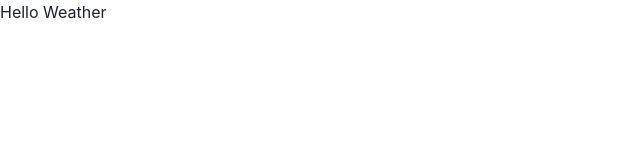
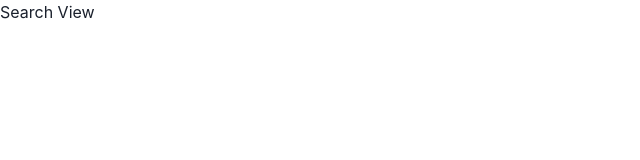
Before and after one commit to Marek-Barela/Weather-App, a Next.js app: page / in a window 1280 px wide. Shown: the top 160 px of the page, without its empty margins (0-640 px from the left). Built offline with nearby package versions, Linux system fonts and the light colour scheme.

Commit message:
feat: created basic views and structure for application

```diff
--- /dev/null
+++ b/components/PageWrapper.tsx
@@ -0,0 +1,21 @@
+import { Box } from '@chakra-ui/react';
+import Head from 'next/head';
+
+interface PageWrapperProps {
+  children: JSX.Element[] | JSX.Element;
+}
+
+const PageWrapper = ({ children }: PageWrapperProps) => {
+  return (
+    <Box>
+      <Head>
+        <title>Weather Forecast</title>
+        <meta name='description' content='Weather forecast application' />
+        <link rel='icon' href='/favicon.ico' />
+      </Head>
+      {children}
+    </Box>
+  );
+};
+
+export default PageWrapper;
--- /dev/null
+++ b/components/SearchForecastView.tsx
@@ -0,0 +1,11 @@
+import { Box, Text } from '@chakra-ui/react';
+
+const SearchForecastView = () => {
+  return (
+    <Box>
+      <Text>Search View</Text>
+    </Box>
+  );
+};
+
+export default SearchForecastView;
--- a/next.config.js
+++ b/next.config.js
@@ -1,4 +1,4 @@
 /** @type {import('next').NextConfig} */
 module.exports = {
   reactStrictMode: true,
-}
+};
--- a/pages/index.tsx
+++ b/pages/index.tsx
@@ -1,18 +1,13 @@
-import { Box, Text } from '@chakra-ui/react';
+import PageWrapper from 'components/PageWrapper';
+import SearchForecastView from 'components/SearchForecastView';
 import type { NextPage } from 'next';
-import Head from 'next/head';
 
-const Home: NextPage = () => {
+const SearchForecastPage: NextPage = () => {
   return (
-    <Box>
-      <Head>
-        <title>Weather Forecast</title>
-        <meta name='description' content='Weather forecast application' />
-        <link rel='icon' href='/favicon.ico' />
-      </Head>
-      <Text>Hello Weather</Text>
-    </Box>
+    <PageWrapper>
+      <SearchForecastView />
+    </PageWrapper>
   );
 };
 
-export default Home;
+export default SearchForecastPage;
--- a/tsconfig.json
+++ b/tsconfig.json
@@ -13,7 +13,8 @@
     "resolveJsonModule": true,
     "isolatedModules": true,
     "jsx": "preserve",
-    "incremental": true
+    "incremental": true,
+    "baseUrl": "."
   },
   "include": ["next-env.d.ts", "**/*.ts", "**/*.tsx"],
   "exclude": ["node_modules"]
```
Also changed, not shown: components/DetailsForecastView.tsx (added, +11 -0 lines), pages/forecast.tsx (added, +13 -0 lines).
